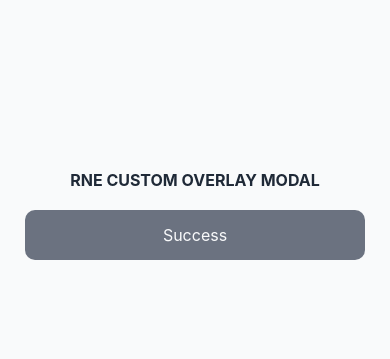
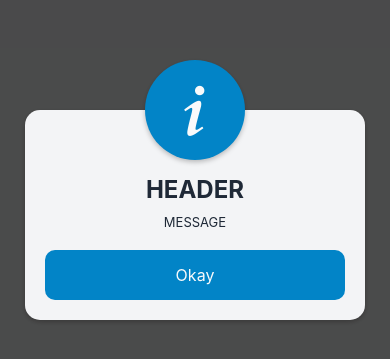
Before and after one commit to tndgoat/rne-custom-overlay-modal, a React Native app: screen / in a window 390 px wide. Shown: the part 207-566 px from the top of the page. Built offline with nearby package versions, Linux system fonts and the light colour scheme.

Commit message:
Add custom modal component

```diff
--- a/App.tsx
+++ b/App.tsx
@@ -1,6 +1,6 @@
 import { StatusBar } from 'expo-status-bar'
 import { StyleSheet, View } from 'react-native'
-import { StyledText, StyledButton } from './src/components'
+import { StyledText, StyledButton, MessageModal } from './src/components'
 import { appColors } from './src/config/theme'
 
 export default function App() {
@@ -10,6 +10,7 @@ export default function App() {
         RNE CUSTOM OVERLAY MODAL
       </StyledText>
       <StyledButton onPress={() => {}}>Success</StyledButton>
+      <MessageModal />
       <StatusBar style="auto" />
     </View>
   )
--- a/package.json
+++ b/package.json
@@ -9,6 +9,7 @@
     "web": "expo start --web"
   },
   "dependencies": {
+    "@expo/vector-icons": "^14.0.4",
     "expo": "~51.0.28",
     "expo-status-bar": "~1.12.1",
     "react": "18.2.0",
--- a/src/components/index.tsx
+++ b/src/components/index.tsx
@@ -1,4 +1,5 @@
 import StyledText from './text/StyledText'
 import StyledButton from './button/StyledButton'
+import MessageModal from './modal/MessageModal'
 
-export { StyledText, StyledButton }
+export { StyledText, StyledButton, MessageModal }
--- /dev/null
+++ b/src/components/modal/MessageModal.tsx
@@ -0,0 +1,162 @@
+import { Modal, Pressable, View, StyleSheet, ActivityIndicator } from 'react-native'
+import { MaterialCommunityIcons } from '@expo/vector-icons'
+import StyledText from '../text/StyledText'
+import StyledButton from '../button/StyledButton'
+import { appColors } from '../../config/theme'
+import { MessageTypes, MessageIconNameType, MessageThemeColorType, MessageModalProps } from './types'
+
+const MessageModal = ({
+  messageModalVisible,
+  messageType,
+  headerText,
+  messageText,
+  buttonText,
+  altButtonText,
+  onDismiss,
+  onProceed,
+  onReject = () => {},
+  isLoading,
+  isProceeding,
+  isRejecting,
+}: MessageModalProps) => {
+  let messageIconName: MessageIconNameType,
+    messageThemeColor: MessageThemeColorType = ''
+
+  switch (messageType) {
+    case MessageTypes.SUCCESS:
+      messageIconName = 'check'
+      messageThemeColor = appColors.success
+      break
+
+    case MessageTypes.FAIL:
+      messageIconName = 'close'
+      messageThemeColor = appColors.fail
+      break
+
+    case MessageTypes.WARNING:
+      messageIconName = 'alert-circle-outline'
+      messageThemeColor = appColors.warning
+      break
+
+    case MessageTypes.DECISION:
+      messageIconName = 'alert-circle-check-outline'
+      messageThemeColor = appColors.decision
+      break
+
+    case MessageTypes.DANGEROUS_DECISION:
+      messageIconName = 'alert-circle-check-outline'
+      messageThemeColor = appColors.fail
+      break
+
+    default:
+      messageIconName = 'information-variant'
+      messageThemeColor = appColors.info
+      break
+  }
+
+  return (
+    <Modal animationType="slide" visible={messageModalVisible} transparent={true}>
+      <Pressable style={styles.container} onPress={onDismiss}>
+        {isLoading && <ActivityIndicator size={72} color={appColors.white} />}
+        {!isLoading && (
+          <View style={styles.modal}>
+            <View style={[styles.modalIcon, { backgroundColor: messageThemeColor }]}>
+              <MaterialCommunityIcons name={messageIconName} size={75} color={appColors.white} />
+            </View>
+            <View style={styles.modalContent}>
+              <StyledText style={styles.headerText} big bold>
+                {headerText || 'HEADER'}
+              </StyledText>
+              <StyledText style={styles.messageText} small>
+                {messageText || 'MESSAGE'}
+              </StyledText>
+
+              {messageType === MessageTypes.DECISION || messageType === MessageTypes.DANGEROUS_DECISION ? (
+                <View style={styles.decisionRow}>
+                  <StyledButton onPress={onReject} isLoading={isRejecting} style={styles.decisionButton}>
+                    {altButtonText || (
+                      <>
+                        <MaterialCommunityIcons name="close" size={16} /> NO
+                      </>
+                    )}
+                  </StyledButton>
+                  <StyledButton onPress={onProceed} isLoading={isProceeding} style={[styles.decisionButton, { backgroundColor: messageThemeColor }]}>
+                    {buttonText || (
+                      <>
+                        <MaterialCommunityIcons name="check" size={16} /> YES
+                      </>
+                    )}
+                  </StyledButton>
+                </View>
+              ) : (
+                <StyledButton style={{ backgroundColor: messageThemeColor }} onPress={onProceed} isLoading={isProceeding}>
+                  {buttonText || 'Okay'}
+                </StyledButton>
+              )}
+            </View>
+          </View>
+        )}
+      </Pressable>
+    </Modal>
+  )
+}
+
+const styles = StyleSheet.create({
+  container: {
+    flex: 1,
+    padding: 25,
+    justifyContent: 'center',
+    alignItems: 'center',
+    backgroundColor: 'rgba(0,0,0,0.7)',
+  },
+  modal: {
+    backgroundColor: appColors.secondary,
+    width: '100%',
+    alignItems: 'center',
+    paddingTop: 45,
+    borderRadius: 15,
+    elevation: 5,
+    shadowColor: '#000',
+    shadowOpacity: 0.25,
+    shadowRadius: 5,
+    shadowOffset: { width: 0, height: 2 },
+  },
+  modalIcon: {
+    backgroundColor: appColors.neutral,
+    width: 100,
+    height: 100,
+    borderRadius: 100,
+    justifyContent: 'center',
+    alignItems: 'center',
+    position: 'absolute',
+    top: -50,
+    elevation: 5,
+    shadowColor: '#000',
+    shadowOpacity: 0.25,
+    shadowRadius: 5,
+    shadowOffset: { width: 0, height: 2 },
+  },
+  modalContent: {
+    width: '100%',
+    alignItems: 'center',
+    padding: 20,
+  },
+  headerText: {
+    textAlign: 'center',
+    marginBottom: 10,
+  },
+  messageText: {
+    textAlign: 'center',
+    marginBottom: 20,
+  },
+  decisionRow: {
+    flexDirection: 'row',
+    width: '100%',
+    justifyContent: 'space-around',
+  },
+  decisionButton: {
+    width: 'auto',
+  },
+})
+
+export default MessageModal
--- /dev/null
+++ b/src/components/modal/types.tsx
@@ -0,0 +1,29 @@
+import { MaterialCommunityIcons } from '@expo/vector-icons'
+import { ColorValue } from 'react-native'
+
+export enum MessageTypes {
+  'SUCCESS',
+  'FAIL',
+  'WARNING',
+  'DECISION',
+  'DANGEROUS_DECISION',
+  'INFO',
+}
+
+export type MessageIconNameType = keyof typeof MaterialCommunityIcons.glyphMap
+export type MessageThemeColorType = ColorValue
+
+export type MessageModalProps = {
+  messageModalVisible: boolean
+  messageType: MessageTypes
+  headerText: string
+  messageText: string
+  buttonText?: string
+  altButtonText?: string
+  onDismiss: () => any
+  onProceed: () => any
+  onReject?: () => any
+  isLoading?: boolean
+  isProceeding?: boolean
+  isRejecting?: boolean
+}
```
Also changed, not shown: 1 other file (tests, documents, lock files or other folders).
